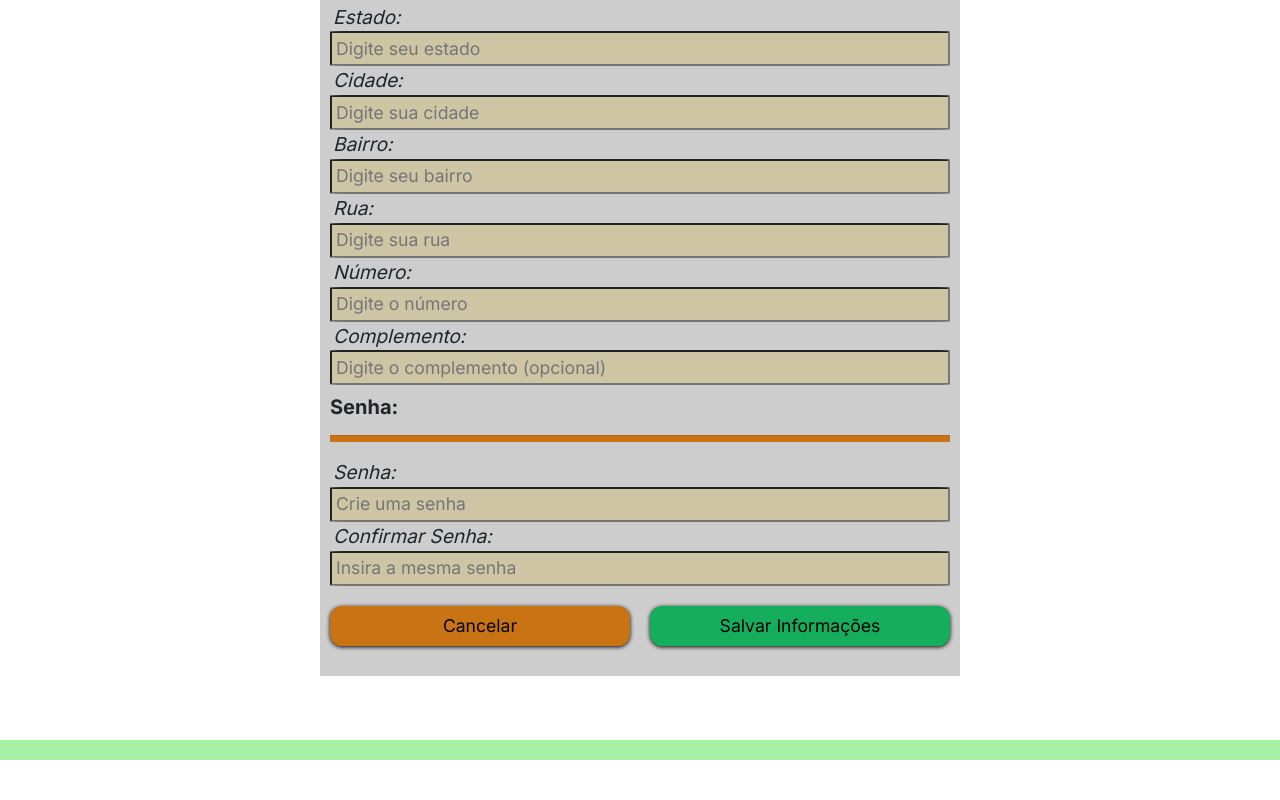
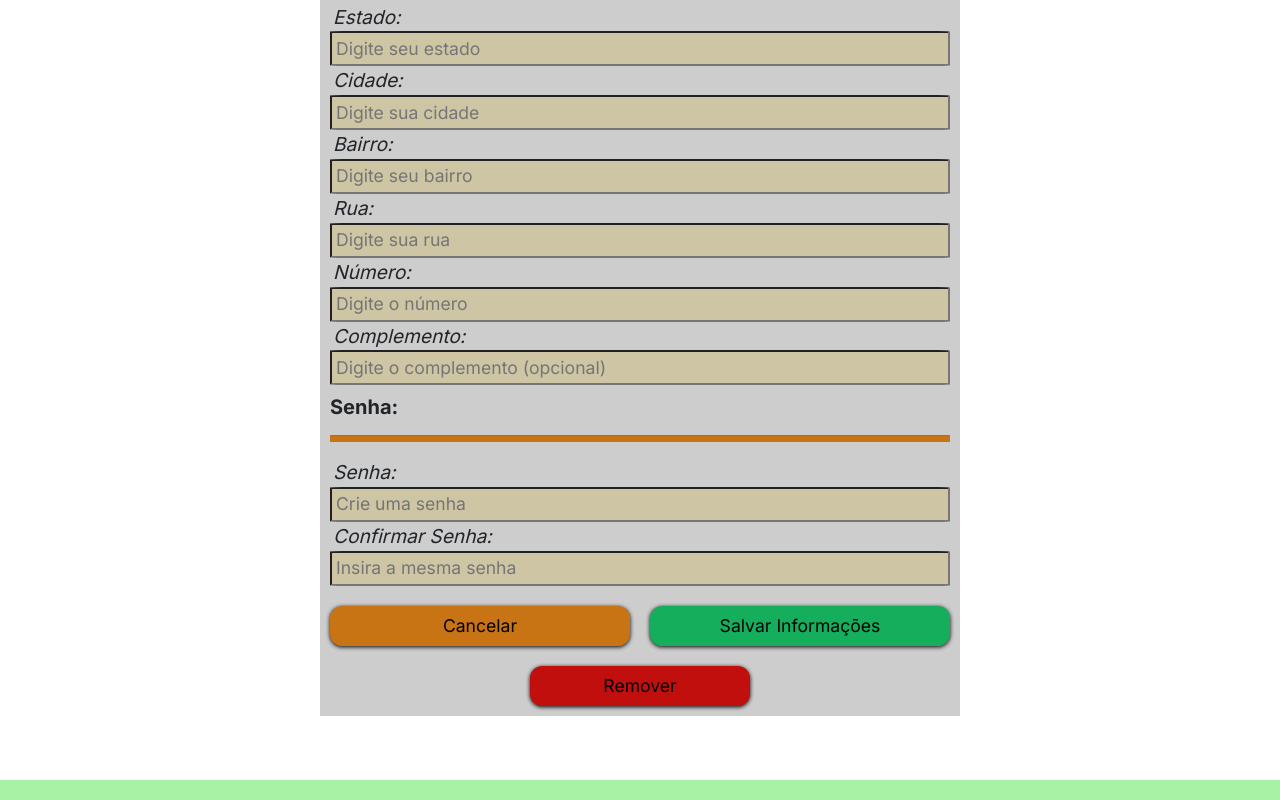
Before and after one commit to mauriciobenjamin700/SMEIF-FRONT, a React (Vite) app: page /Coordenacao/gerencia/gerencia_pais/modificar_professor in a window 1280 px wide. Shown: the part 816-1616 px from the top of the page. Before the commit the page ends 1576 px from the top, so only its background shows below. Built offline with nearby package versions, Linux system fonts and the light colour scheme; a web font is replaced by a local one.

Commit message:
#feat: Terminei o Gerenciar

```diff
--- a/src/page/Coordination/ManageRegistration/SearchRegister.jsx
+++ b/src/page/Coordination/ManageRegistration/SearchRegister.jsx
@@ -37,6 +37,7 @@ const SearchRegisterPage = ({userType}) => {
                                 navigate("modificar_aluno")
                                 break;
                             case 3:
+                                navigate("modificar_professor")
                                 break;
                         }
                     }}
--- a/src/page/Coordination/ManageRegistration/StudentManagement.jsx
+++ b/src/page/Coordination/ManageRegistration/StudentManagement.jsx
@@ -203,7 +203,7 @@ const StudentManagementPage = () => {
                     <Button
                         text={"Cancelar"}
                         color={"#C97414"}
-                        onFunction={() => navigate("/Coordenacao/cadastro")}
+                        onFunction={() => navigate("/Coordenacao/gerencia")}
                     />
                     <Button
                         text={"Salvar Informações"}
--- a/src/page/Coordination/ManageRegistration/TeacherManagement.jsx
+++ b/src/page/Coordination/ManageRegistration/TeacherManagement.jsx
@@ -142,6 +142,12 @@ const TeacherManagementPage = () => {
                     <Button text={"Cancelar"} color={"#C97414"} onFunction={() => navigate("/Coordenacao/gerencia")}/>
                     <Button text={"Salvar Informações"} color={"#14AE5C"} />
                 </div>
+                <div className="remove-button">
+                    <Button
+                        text={"Remover"}
+                        color={"#C00F0C"}
+                    />
+                </div>
             </form>
         </div>
     );
```
